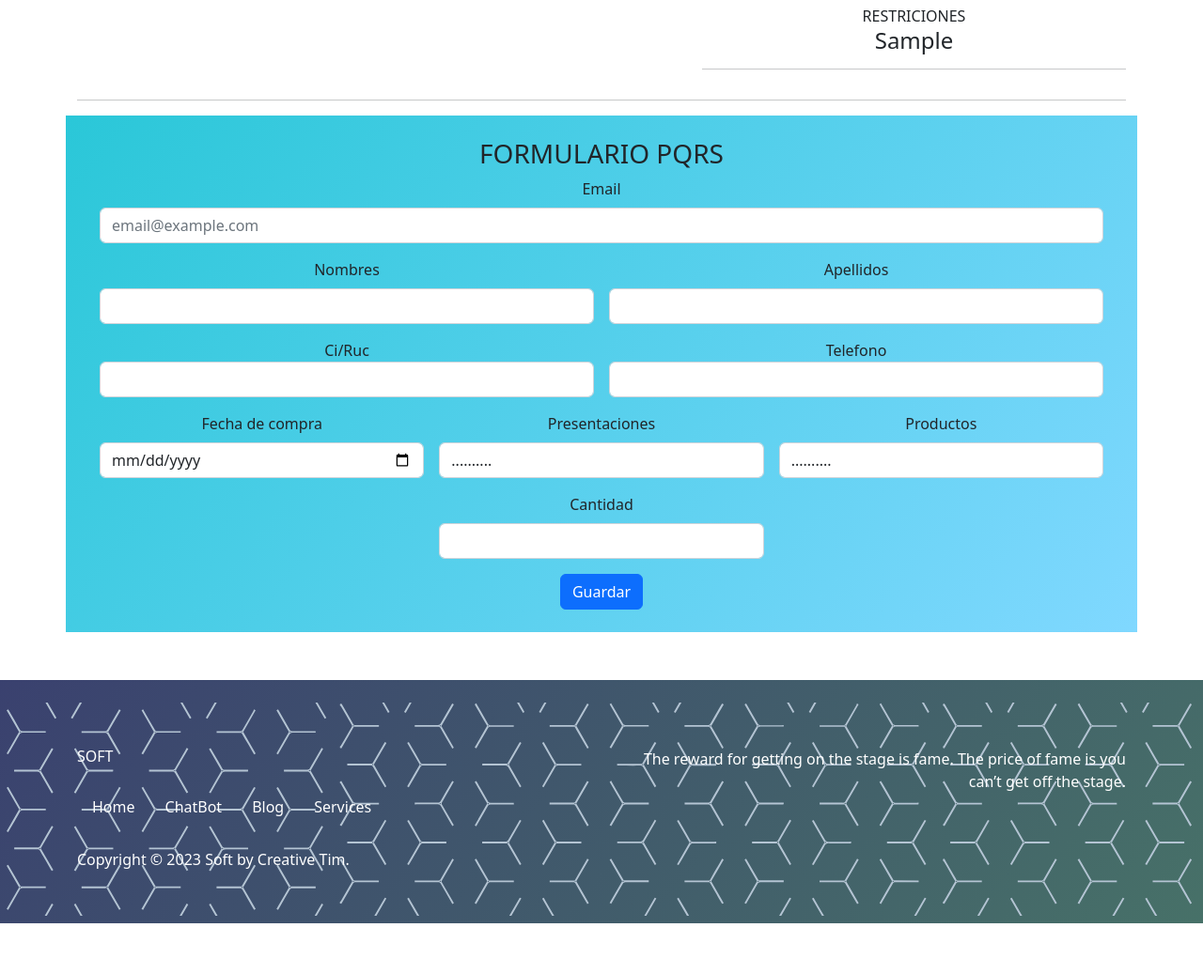
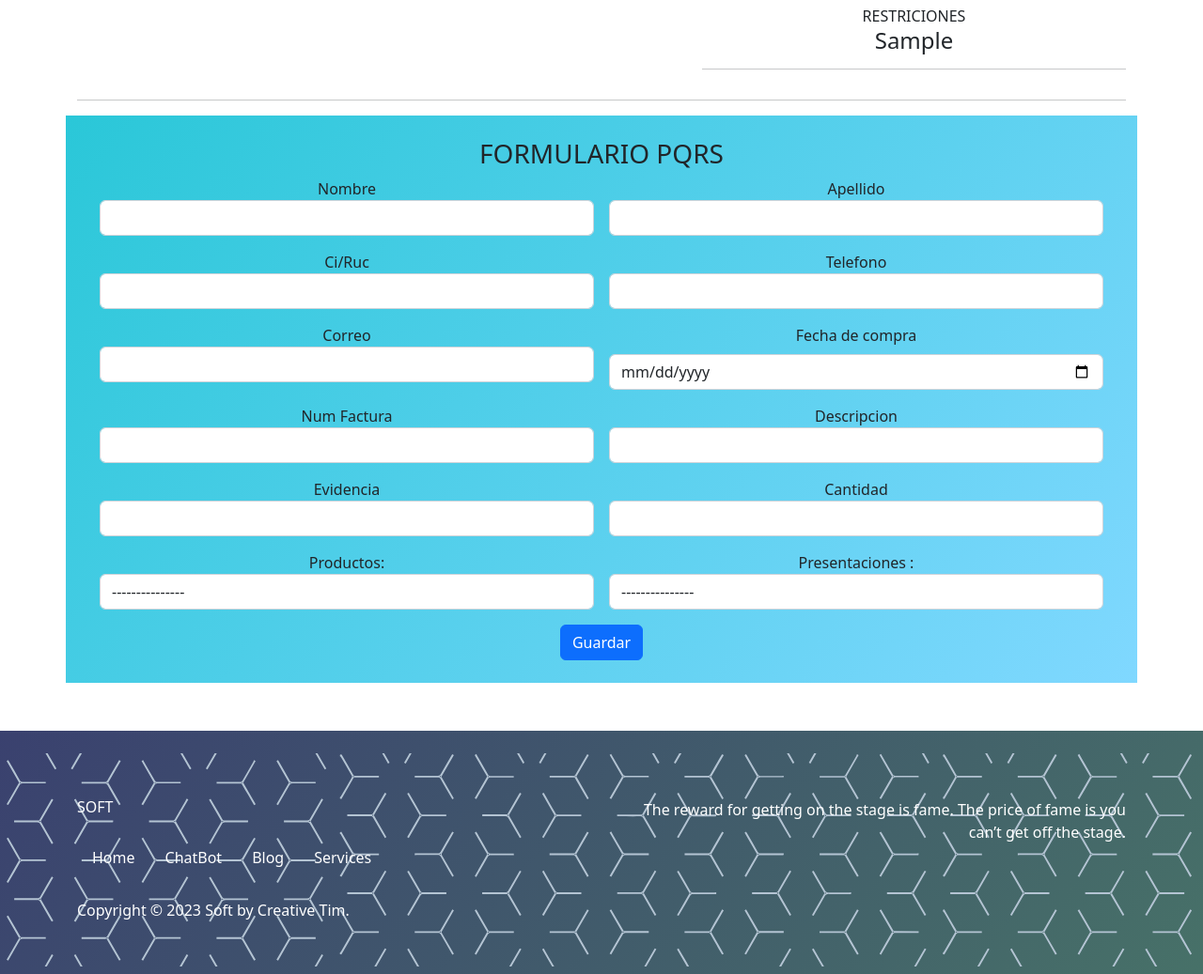
Before and after one commit to ggarciap3/V.3-Tesis, a Django app: page /detalleTipospq/1 in a window 1280 px wide. Shown: the part 360-1397 px from the top of the page at 94% size. Before the commit the page ends 1343 px from the top, so only its background shows below. Run offline with Django 4.2, Linux system fonts and the light colour scheme; tables that the repository leaves empty hold one stand-in row (values such as "Sample post"); grey boxes marked "Sample" are stand-in pictures.

Commit message:
3er commit
Se agg Evidencia, num_factura y descripcion

```diff
--- a/pqrs/admin.py
+++ b/pqrs/admin.py
@@ -9,7 +9,7 @@ class TipospqAdmin(admin.ModelAdmin):
     list_display = ('id', 'nombre', 'descripcion', 'restriciones', 'imagen', 'estado')   #'precio', 'capacidad','indumentaria','recomendaciones', 'equipo_incluido'
 
 class IngresopqAdmin(admin.ModelAdmin):
-    list_display = ('id', 'nombres', 'apellidos', 'cedula', 'email', 'telefono', 'fecha_creacion', 'fecha_compra', 'codigo_qr', 'cantidad', 'Presentaciones', 'Productos', 'estado')
+    list_display = ('id', 'nombres', 'apellidos', 'cedula', 'email', 'telefono', 'fecha_creacion', 'fecha_compra','num_factura','cantidad','descrip', 'Presentaciones', 'Productos','evidencia', 'estado') #'codigo_qr'
 
 
 admin.site.register(Categoriapq, CategoriapqAdmin)
--- a/pqrs/models.py
+++ b/pqrs/models.py
@@ -34,31 +34,30 @@ class Tipospq(models.Model):
 
 # opciones_horaInicio
 opciones_Presentaciones = [
-    [0,'..........'],
-    [1,'500g'],
-    [2,'1kg'],
-    [3,'2kg'],
-    [4,'5kg'],
-    [5,'10kg'],
-    [6,'25kg'],
-    [7,'50kg'],
-    [8,'Stick Packs'],
+    [0,'500g'],
+    [1,'1kg'],
+    [2,'2kg'],
+    [3,'5kg'],
+    [4,'10kg'],
+    [5,'25kg'],
+    [6,'50kg'],
+    [7,'Stick Packs'],
 ]
 # opciones_horaFin
 opciones_Productos = [
-    (0,'..........'),
-    (1,'Azucar Blanca'),
-    (2,'Azucar Morena'),
-    (3,'Azucar Ligero'),
-    (4,'Azucar Turbinado'),
-    (5,'Azucar Blanco Organico'),
-    (6,'Azucar De Coco Organico'),
-    (7,'Panela'),
-    (8,'Steviazucar Blanca'),
-    (9,'Steviazucar Morena'),
-    (10,'Stevia Panela'),
+    (0,'Azucar Blanca'),
+    (1,'Azucar Morena'),
+    (2,'Azucar Ligero'),
+    (3,'Azucar Turbinado'),
+    (4,'Azucar Blanco Organico'),
+    (5,'Azucar De Coco Organico'),
+    (6,'Panela'),
+    (7,'Steviazucar Blanca'),
+    (8,'Steviazucar Morena'),
+    (9,'Stevia Panela'),
 
 ]
+
 
 
 class Ingresopq(models.Model):
@@ -70,10 +69,13 @@ class Ingresopq(models.Model):
     telefono = models.CharField(max_length=10)
     fecha_creacion = models.DateField(default=datetime.now)
     fecha_compra = models.DateField()
-    codigo_qr = models.CharField(max_length=255, unique=True)
+    # codigo_qr = models.CharField(max_length=255, unique=True)
+    num_factura = models.CharField(max_length=15)
+    descrip = models.CharField(max_length=400)
     cantidad = models.CharField(max_length=10)
     Presentaciones = models.IntegerField(choices=opciones_Presentaciones)
     Productos = models.IntegerField(choices=opciones_Productos)
+    evidencia = models.CharField(max_length=400)
     estado = models.BooleanField(default=True)
     class Meta:
         verbose_name_plural = "PQRS_Quejas&Reclamos"
--- a/pqrs/views.py
+++ b/pqrs/views.py
@@ -216,12 +216,15 @@ def registroIngresopqs(request,id):
     tipospq.id = int(id)
     tipospq_ingresopq=tipospq
 
-    codigo=str(request.POST['apellido'])+str(request.POST['ci'])+str(request.POST['telefono'])
+    #codigo=str(request.POST['apellido'])+str(request.POST['ci'])+str(request.POST['telefono'])
+    num_factura = request.POST['num_factura']
+    descrip = request.POST['descrip']
     cantidad = request.POST['cantidad']
 
     fecha_reserva = request.POST['fecha_reserva']
     Presentaciones = request.POST['Presentaciones']
     Productos = request.POST['Productos']
+    evidencia = request.POST['evidencia']
 
 
     Ingresopq.objects.create(
@@ -232,10 +235,13 @@ def registroIngresopqs(request,id):
         email=correo,
         id_tipospq=tipospq_ingresopq,
         fecha_compra=fecha_reserva,
-        codigo_qr=codigo,
+        #codigo_qr=codigo,
+        num_factura=num_factura,
+        descrip=descrip,
         cantidad=cantidad,
         Presentaciones=Presentaciones,
         Productos=Productos,
+        evidencia=evidencia,
 
 
     )
--- a/templates/vista_ingresopq.html
+++ b/templates/vista_ingresopq.html
@@ -61,63 +61,77 @@
     <div class="col">
       <h3>FORMULARIO PQRS </h3>
       <form action="/registroIngresopqs/{{verTipospq.id}}" method="post" class="row g-3">{% csrf_token %}
-        <div class="col-md-12">
-          <label for="inputEmail" class="form-label">Email</label>
-          <input type="email" class="form-control" name="correo" id="correo" placeholder="email@example.com">
+        <div class="form-group col-md-6">
+          <label for="">Nombre</label>
+          <input type="text" name="nombre" id="nombre" class="form-control"  required>
       </div>
-        <div class="col-6">
-          <label for="inputNombre" class="form-label">Nombres</label>
-          <input type="text" class="form-control" name="nombre" id="nombre" placeholder="">
+
+      <div class="form-group col-md-6">
+          <label for="">Apellido</label>
+          <input type="text" name="apellido" id="apellido" class="form-control"  required>
       </div>
-        <div class="col-6">
-          <label for="inputApellido" class="form-label">Apellidos</label>
-          <input type="text" class="form-control" name="apellido" id="apellido" placeholder="">
-        </div>
+
       <div class="form-group col-md-6">
           <label for="">Ci/Ruc</label>
           <input type="text" name="ci" id="ci"class="form-control"   maxlength="10" minlength="10"  required>
       </div>
+
       <div class="form-group col-md-6">
           <label for="">Telefono</label>
           <input type="text" name="telefono" id="telefono" class="form-control" pattern="^[0-9999999999]+" maxlength="10" minlength="10" required>
       </div>
 
-        {% comment %} Fecha a Reservar {% endcomment %}
-        <div class="col-md-4">
-          <label for="inputFecha" class="form-label">Fecha de compra</label>
-          <input type="date" class="form-control" name="fecha_reserva" id="fecha_reserva">
+      <div class="form-group col-md-6">
+          <label for="">Correo</label>
+          <input type="email"  name="correo" id="correo"class="form-control" required>
       </div>
 
-        {% comment %} Hora Inicio {% endcomment %}
-        <div class="col-md-4">
-          <label for="inputHorainicio" class="form-label">Presentaciones</label>
-          <select class="form-control" id="Presentaciones" name="Presentaciones">
-            {% for op in horarioI %}
-                <option value="{{ op.0 }}">{{ op.1 }}</option>
-            {% endfor %}
-          </select>
+      <div class="form-group col-md-6">
+
+        <label for="inputFecha" class="form-label">Fecha de compra</label>
+          <input type="date"  name="fecha_reserva" id="fecha_reserva" class="form-control" required>
       </div>
 
-        {% comment %} <option value="{{ op.0 }}">{{ op.1 }}</option> {% endcomment %}
+      <div class="form-group col-md-6">
+          <label for="num_factura">Num Factura</label>
+          <input type="text" name="num_factura" id="num_factura" class="form-control" pattern="^[0-99999999999999]+" maxlength="15" minlength="15" required>
+      </div>
 
-        {% comment %} Hora Fin {% endcomment %}
-        <div class="col-md-4">
-          <label for="inputHorafin" class="form-label">Productos</label>
+      <div class="form-group col-md-6">
+          <label for="">Descripcion</label>
+          <input type="text" name="descrip" id="descrip" class="form-control"  required>
+      </div>
+
+      <div class="form-group col-md-6">
+          <label for="">Evidencia</label>
+          <input type="text" name="evidencia" id="evidencia" class="form-control"  required>
+      </div>
+
+      <div class="form-group col-md-6">
+          <label for="cantidad">Cantidad</label>
+          <input type="text" name="cantidad" id="cantidad" class="form-control" pattern="^[0-9999999999]+" maxlength="10" minlength="1" required>
+      </div>
+
+      <div class="form-group col-md-6">
+        <label for="Productos">Productos:</label>
         <select class="form-control" id="Productos" name="Productos">
+          <option selected disabled>---------------</option>
           {% for op in horarioF %}
                 <option value="{{ op.0 }}">{{ op.1 }}</option>
             {% endfor %}
       </select>
     </div>
 
-        <div class="col-md-4"></div>
+      <div class="form-group col-md-6">
 
-        {% comment %} Total a pagar {% endcomment %}
-        <div class="col-md-4">
-          <label for="inputHorafin" class="form-label">Cantidad</label>
-          <input type="text" name="cantidad" id="cantidad" class="form-control" pattern="^[0-9999999999]+" maxlength="10" minlength="1" required>
+        <label for="Presentaciones">Presentaciones  :</label>
+        <select class="form-control" id="Presentaciones" name="Presentaciones">
+          <option selected disabled>---------------</option>
+          {% for op in horarioI %}
+                <option value="{{ op.0 }}">{{ op.1 }}</option>
+            {% endfor %}
+        </select>
     </div>
-
         <div class="col-12">
           <button type="submit" class="btn btn-primary">Guardar</button>
         </div>
```
Also changed, not shown: templates/adminIngresopqs.html (+38 -14 lines), templates/verTipospqs.html (+17 -2 lines), pqrs/migrations/0001_initial.py. Lines whose indentation alone changed are shown as unchanged.
